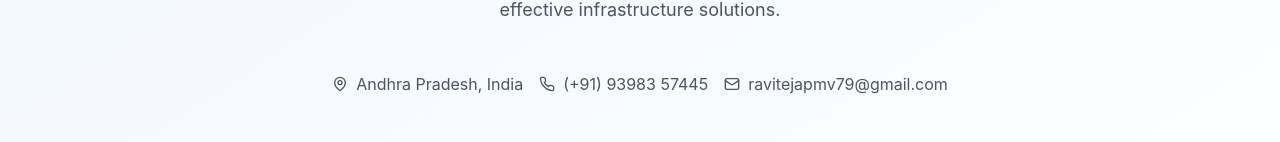
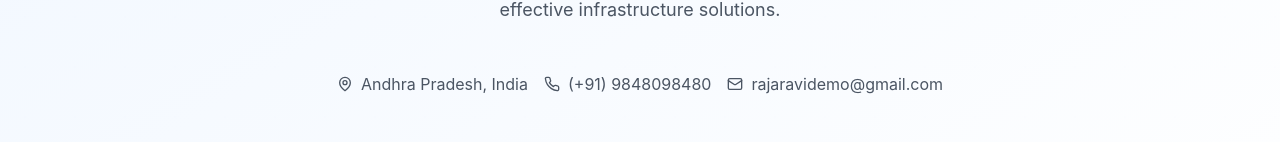
Before and after one commit to narendrachitteti/RavitejaPortfolio, a React (Vite) app: page / in a window 1280 px wide. Shown: the part 458-600 px from the top of the page. Built offline with nearby package versions, Linux system fonts and the light colour scheme.

Commit message:
Update Hero.tsx

```diff
--- a/src/components/Hero.tsx
+++ b/src/components/Hero.tsx
@@ -36,11 +36,11 @@ const Hero = () => {
             </div>
             <div className="flex items-center gap-2 text-gray-600">
               <Phone size={16} />
-              <span>(+91) 93983 57445</span>
+              <span>(+91) 9848098480</span>
             </div>
             <div className="flex items-center gap-2 text-gray-600">
               <Mail size={16} />
-              <span>ravitejapmv79@gmail.com</span>
+              <span>rajaravidemo@gmail.com</span>
             </div>
           </div>
 
```
